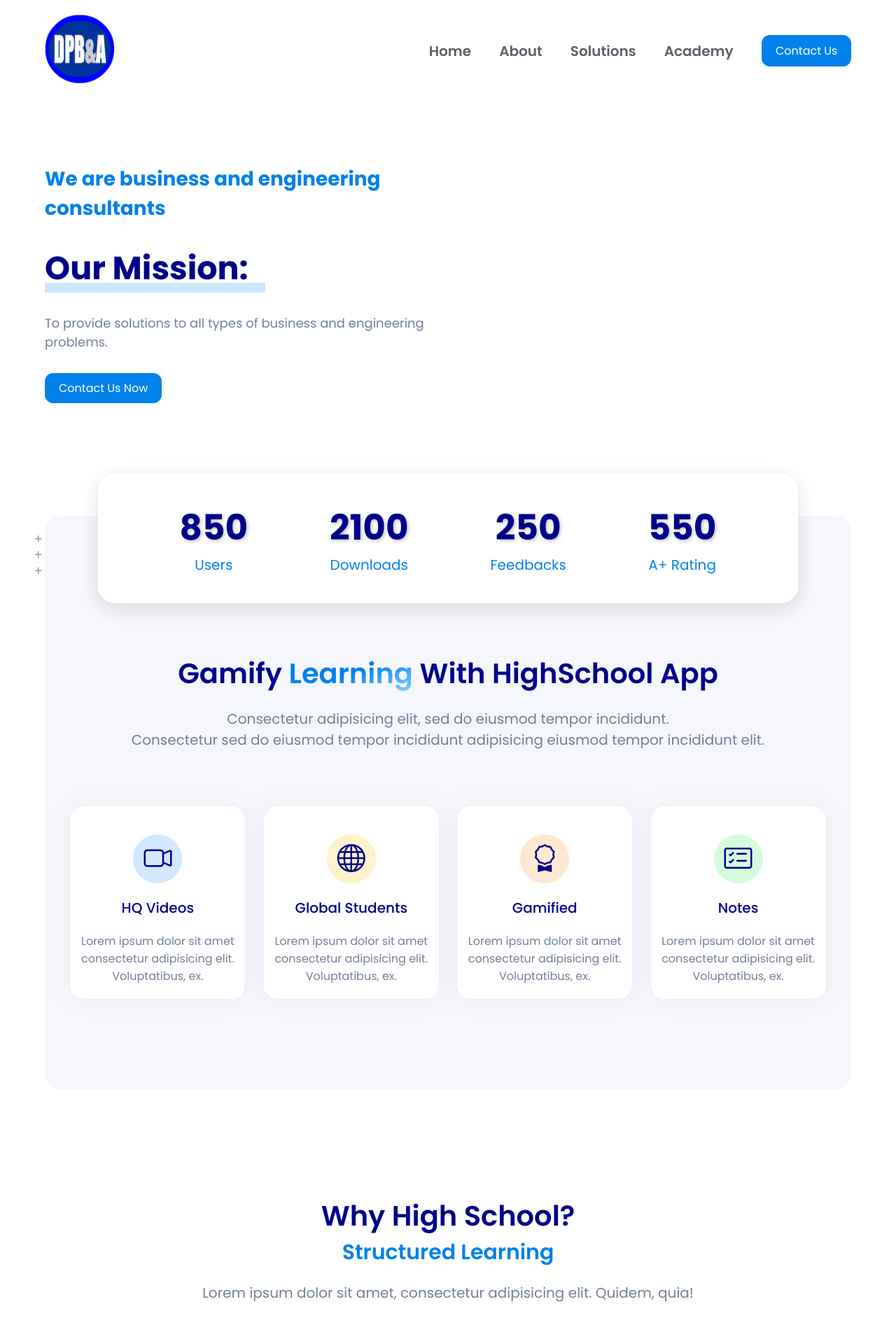
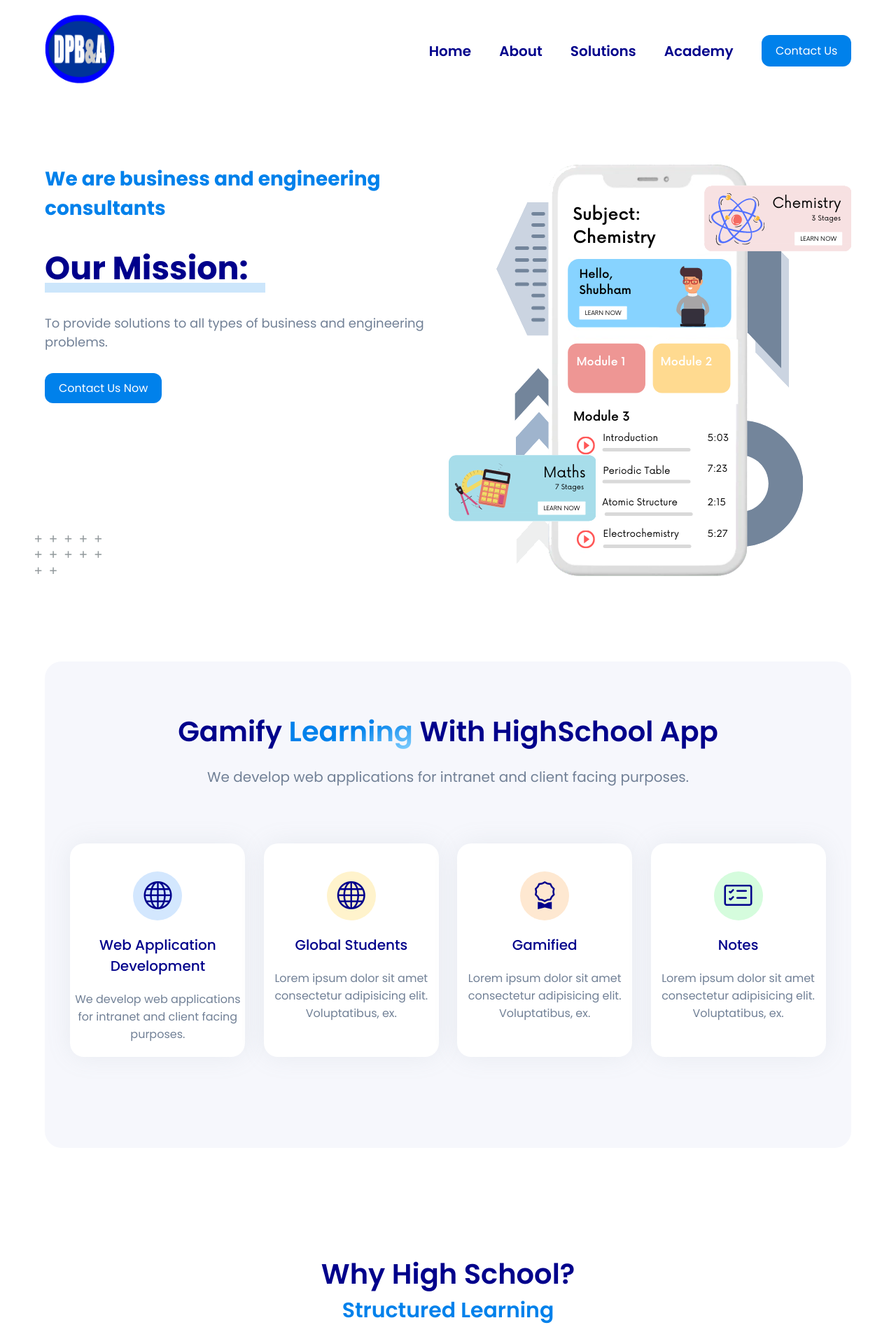
Before and after one commit to DPBandA/dpba, a Jekyll site: the page built from index.html, in a window 1280 px wide. Shown: the top 1913 px of the page at 70% size. Built offline with Jekyll 4.4.1, drawn with Linux system fonts in a browser that asks for light colours.

Commit message:
General updates.

```diff
--- a/css/style.css
+++ b/css/style.css
@@ -20,7 +20,7 @@
 
 .d-menu ul li {
     padding: 2rem 2rem;
-    color: var(--theme-text-dull);
+    color: var(--theme-text);
     font-size: 2.0rem;
     font-weight: 600;
 }
@@ -174,7 +174,7 @@
 .growth {
     background-color: var(--theme-section-bg);
     border-radius: 24px;
-    margin: 15rem auto 5rem auto;
+    margin: 10rem auto 5rem auto;
     font-size: 2rem;
     padding: 2rem 2rem;
 }
@@ -206,7 +206,7 @@
 }
 
 .growth .info {
-    margin-top: 15rem;
+    margin-top: 5rem;
     text-align: center;
 }
 
--- a/index.html
+++ b/index.html
@@ -14,17 +14,19 @@
                 </p>
                 <a href="/contact" class="btn">Contact Us Now</a>
             </div>
-            <!--
+
             <div class="intro-images">
                 <img class="float-bl" src="./media/bg-2.png" alt="">
                 <img class="float-tr" src="./media/bg-3.png" alt="">
                 <img class="main-img" src="./media/bg-1.png" alt="">
             </div>
-            -->
+
         </div>
     </section>
 
     <section class="growth container">
+
+        <!--
         <div class="stats">
             <div>
                 <h1>850</h1>
@@ -43,17 +45,20 @@
                 <p>A+ Rating</p>
             </div>
         </div>
+        -->
         <div class="info">
             <p class="tag-line">Gamify <span>Learning</span> With HighSchool App</p>
-            <p class="description">Consectetur adipisicing elit, sed do eiusmod tempor incididunt.<br>Consectetur
-                sed do eiusmod tempor incididunt adipisicing eiusmod tempor incididunt elit.</p>
+            <p class="description">
+                We develop web applications for intranet and client facing purposes.
+            </p>
 
             <div class="qualities">
                 <div>
-                    <p class="icon icon1"><i class="bi bi-camera-video"></i></p>
-                    <p class="title">HQ Videos</p>
-                    <p class="description">Lorem ipsum dolor sit amet consectetur adipisicing elit. Voluptatibus,
-                        ex.</p>
+                    <p class="icon icon1"><i class="bi bi-globe"></i></p>
+                    <p class="title">Web Application Development</p>
+                    <p class="description">
+                        We develop web applications for intranet and client facing purposes.
+                    </p>
                 </div>
                 <div>
                     <p class="icon icon2"><i class="bi bi-globe"></i></p>
```
